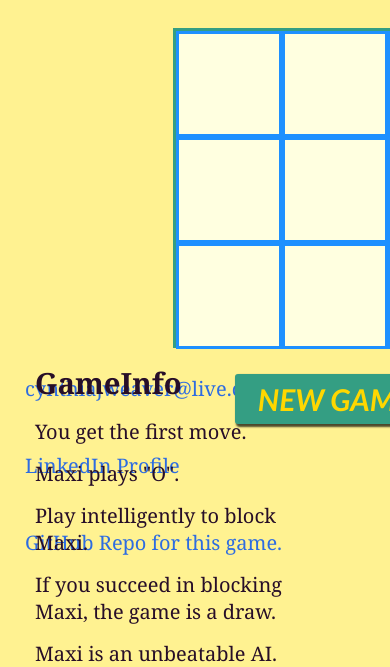
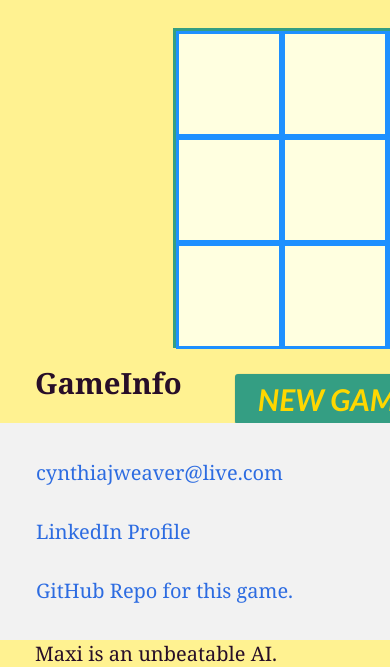
Before and after one commit to CynthiaWeaver-Jeannine/tic-tac-toe-game, a plain HTML site: page index.html in a window 390 px wide. Shown: the part 204-871 px from the top of the page. Drawn offline with Linux system fonts and the light colour scheme.

Commit message:
adjust responsiveness

```diff
--- a/script.js
+++ b/script.js
@@ -41,6 +41,8 @@ window.onload = function () {
 	});
 
 	function drawX() {
+		let box = document.getElementById("canvas" + num);
+		box.classList.add("x-mark");
 		box.style.backgroundColor = "#fb5181";
 		context.beginPath();
 		context.moveTo(15, 15);
@@ -57,6 +59,8 @@ window.onload = function () {
 	}
 
 	function drawO(next) {
+		let box = document.getelementById("canvas" + next);
+		box.classList.add("o-mark");
 		box.style.backgroundColor = "#71e29c";
 		context.beginPath();
 		context.arc(50, 50, 35, 0, 2 * Math.PI);
--- a/style.css
+++ b/style.css
@@ -111,7 +111,7 @@ button:hover {
 	background: #9bf0db;
 }
 
-.site.footer {
+.site-footer {
 	position: fixed;
 	bottom: 0;
 	width: 100%;
@@ -132,27 +132,28 @@ button:hover {
 	text-decoration: none;
 }
 
-.game-container{
+
+
+@media (max-width: 768px) {
+	.game-container {
+		flex-direction: row;
+	}
+   .game-container {
 	display: flex;
-	flex-direction: row;
+	flex-direction: column;
+	justify-content: center;
+
 }
 
-.info-footer-container{
-	display: flex;
-	flex-direction: row;
-}
-@media (max-width: 768px) {
-	.game-container {
+
+	.info-footer-container {
+		display: flex;
 		flex-direction: column;
+
 	}
-
-	.info-footer-container{
-		flex-direction: column;
-		align-items: flex-start;
-	}
-
 	.site-footer p {
 		text-align: center;
-		padding: 10px;
+		padding: 1px;
+
 	}
 }
```
